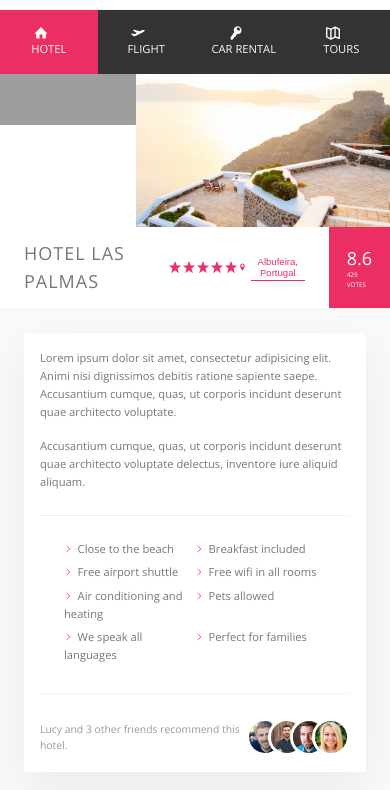
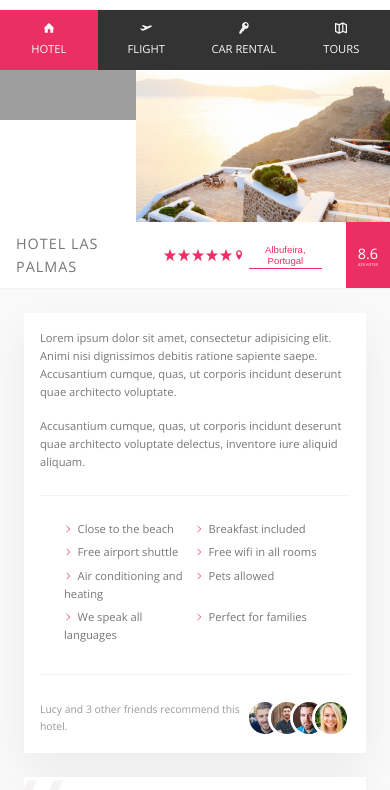
Before and after one commit to AlexJHand/Udemy_Trillo, a plain HTML site: page index.html in a window 390 px wide. Shown: the part 46-836 px from the top of the page. Drawn offline with nearby package versions, Linux system fonts and the light colour scheme; grey boxes are pictures that could not be loaded.

Commit message:
Small screen responsive header

```diff
--- a/css/style.css
+++ b/css/style.css
@@ -256,12 +256,19 @@ body {
         padding: 2rem; } }
     @media only screen and (max-width: 37.5em) {
       .side-nav__link:link, .side-nav__link:visited {
-        flex-direction: column; } }
+        flex-direction: column;
+        padding: 1.5rem .5rem; } }
   .side-nav__icon {
     width: 1.75rem;
     height: 1.75rem;
     margin-right: 2rem;
     fill: currentColor; }
+    @media only screen and (max-width: 37.5em) {
+      .side-nav__icon {
+        margin-right: 0;
+        margin-bottom: .7rem;
+        width: 1.5rem;
+        height: 1.5rem; } }
 
 .legal {
   font-size: 1.2rem;
@@ -288,6 +295,10 @@ body {
     text-transform: uppercase;
     letter-spacing: 1px;
     padding: 1.5rem 3rem; }
+    @media only screen and (max-width: 37.5em) {
+      .overview__heading {
+        font-size: 1.8rem;
+        padding: 1.25rem 2rem; } }
   .overview__stars {
     display: flex;
     margin-right: auto; }
@@ -311,13 +322,22 @@ body {
     flex-direction: column;
     align-items: center;
     justify-content: center; }
+    @media only screen and (max-width: 37.5em) {
+      .overview__rating {
+        padding: 0 1.5rem; } }
   .overview__rating-average {
     font-size: 2.25rem;
     font-weight: 300;
     margin-bottom: -3px; }
+    @media only screen and (max-width: 37.5em) {
+      .overview__rating-average {
+        font-size: 1.8rem; } }
   .overview__rating-count {
     font-size: .8rem;
     text-transform: uppercase; }
+    @media only screen and (max-width: 37.5em) {
+      .overview__rating-count {
+        font-size: .5rem; } }
 
 .btn-inline {
   border: none;
```
Also changed, not shown: sass/_components.scss (+25 -0 lines).
